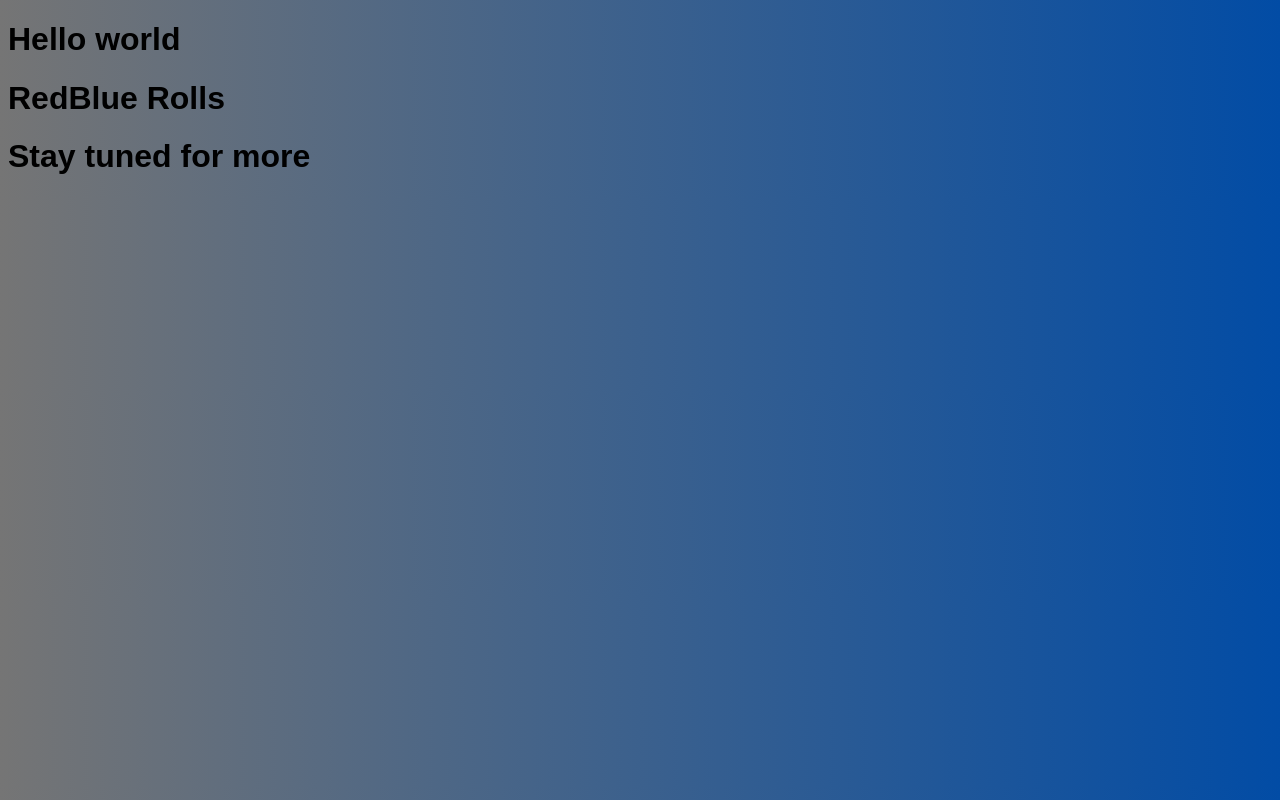
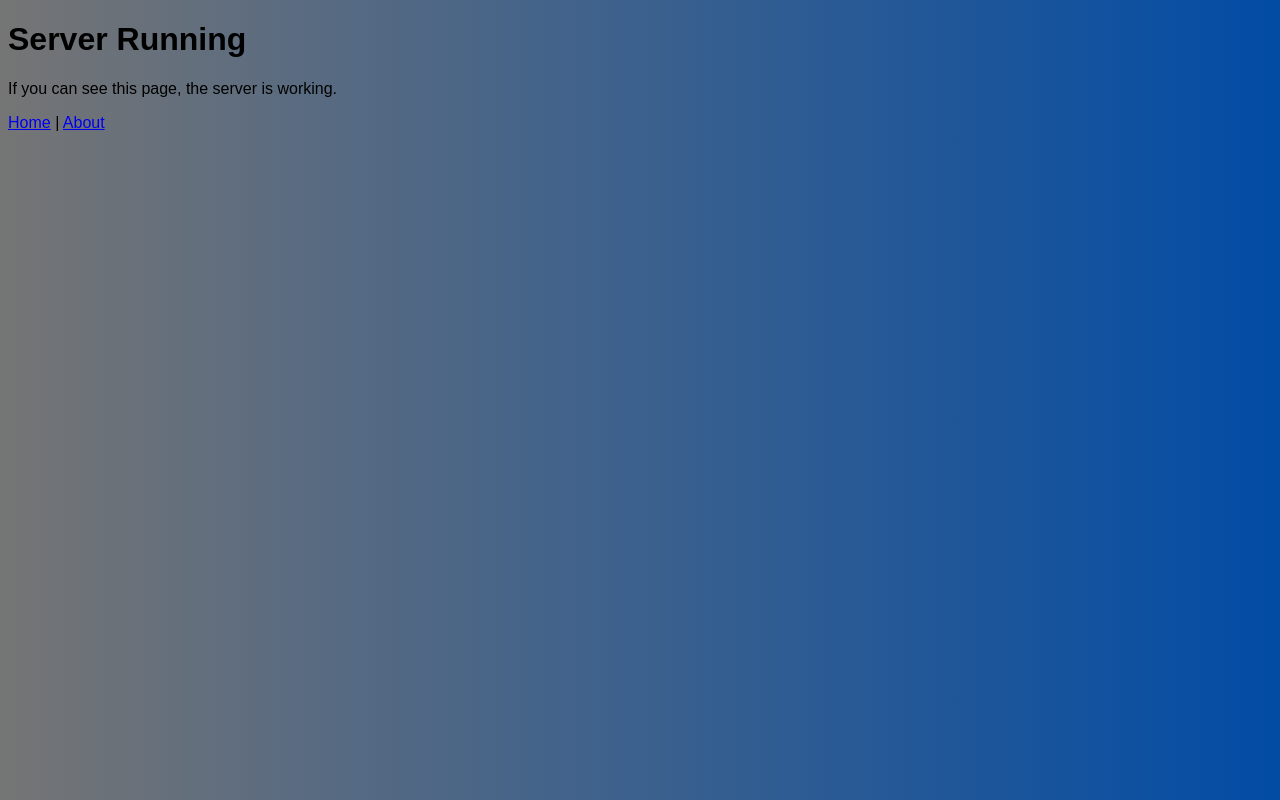
Before and after one commit to HJeandedieu/Backend-Practice-, a website: page public/index.html in a window 1280 px wide. Drawn offline with Linux system fonts and the light colour scheme.

Commit message:
Added index.html

```diff
--- a/public/index.html
+++ b/public/index.html
@@ -2,13 +2,18 @@
 <html lang="en">
 <head>
     <meta charset="UTF-8">
-    <meta name="viewport" content="width=device-width, initial-scale=1.0">
+    <title>Home</title>
     <link rel="stylesheet" href="style.css">
-    <title>RedBlue Rolls</title>
 </head>
 <body>
-    <h1>Hello world</h1>
-    <h1>RedBlue Rolls</h1>
-    <h1>Stay tuned for more</h1>
+
+    <h1>Server Running</h1>
+    <p>If you can see this page, the server is working.</p>
+
+    <nav>
+        <a href="/">Home</a> |
+        <a href="/about.html">About</a>
+    </nav>
+
 </body>
 </html>
```
